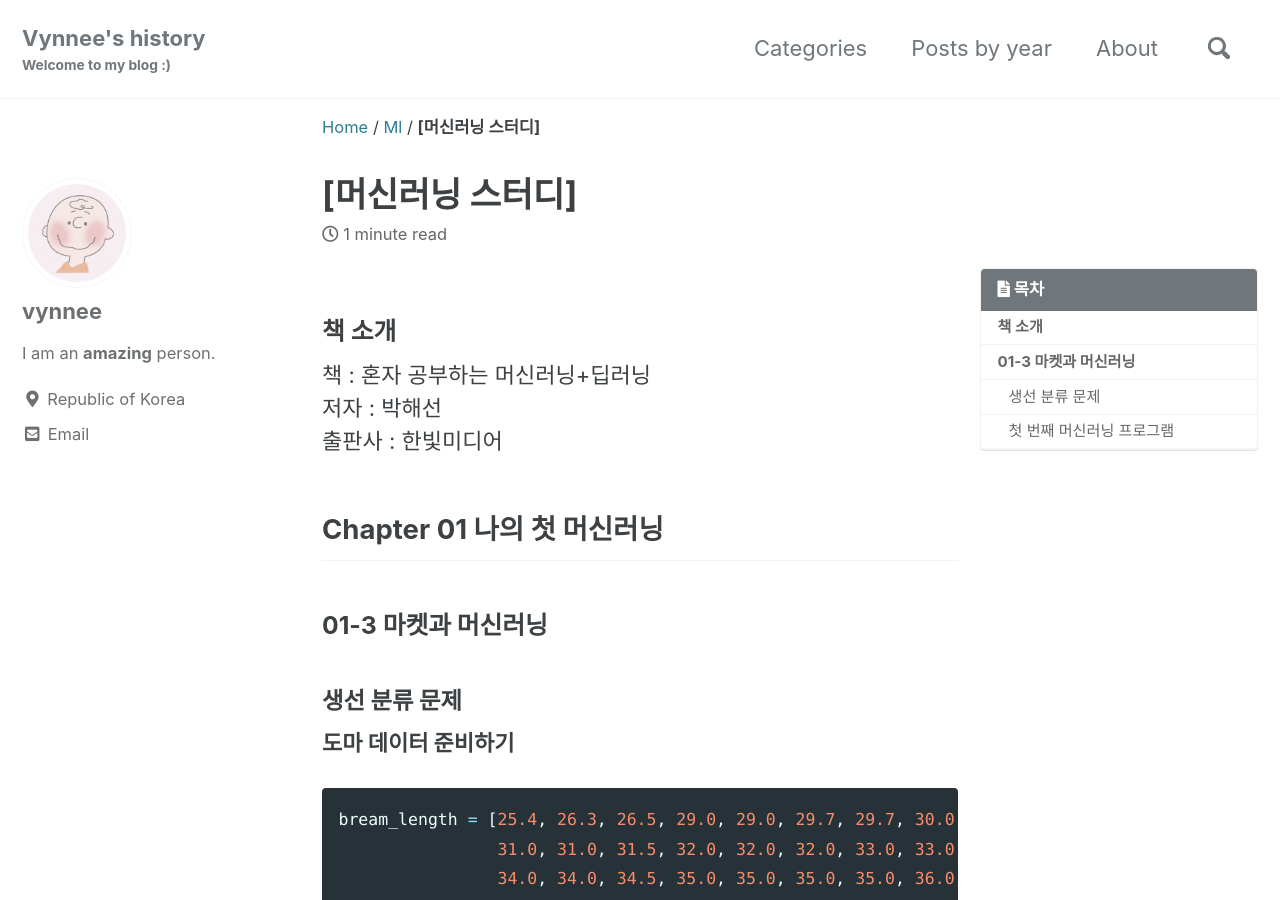
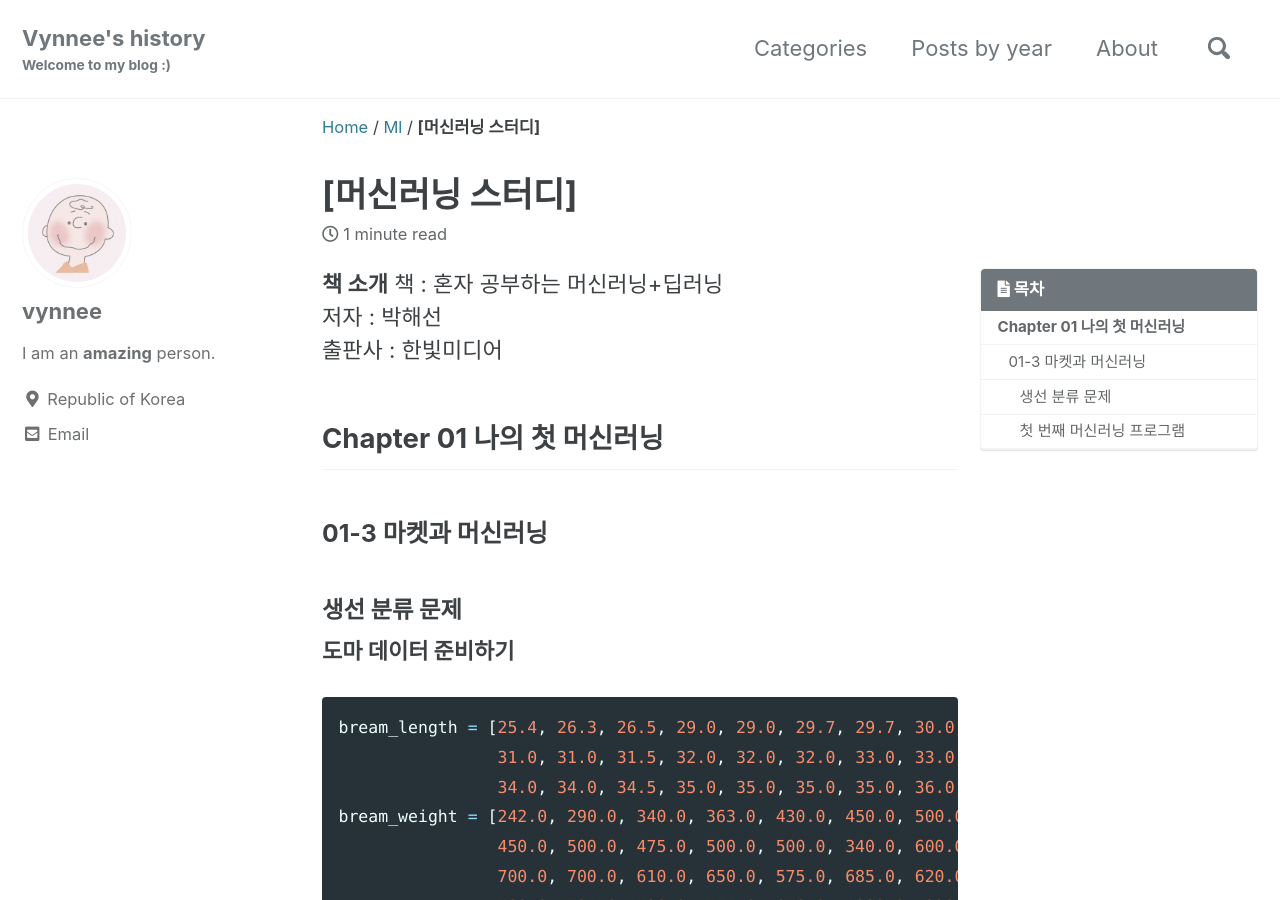
Before and after one commit to vynnee/vynnee.github.io, a Jekyll site: the page built from _posts/2021-01/ML/2021-03-09-ml01.md, in a window 1280 px wide and 900 px high. Built offline with Jekyll 4.4.1, drawn with Linux system fonts in a browser that asks for light colours; cached includes are drawn as plain includes; comment, search, counter and statistics services are not loaded.

Commit message:
[2021-03-09] post modify

```diff
--- a/_posts/2021-01/ML/2021-03-09-ml01.md
+++ b/_posts/2021-01/ML/2021-03-09-ml01.md
@@ -15,7 +15,7 @@ description: 머신러닝 스터디
 Last_modified_at: 2021-03-06T00:00:00+08:00
 ---
 
-### 책 소개
+**책 소개**
 책 : 혼자 공부하는 머신러닝+딥러닝<br>
 저자 : 박해선<br>
 출판사 : 한빛미디어<br>
```
